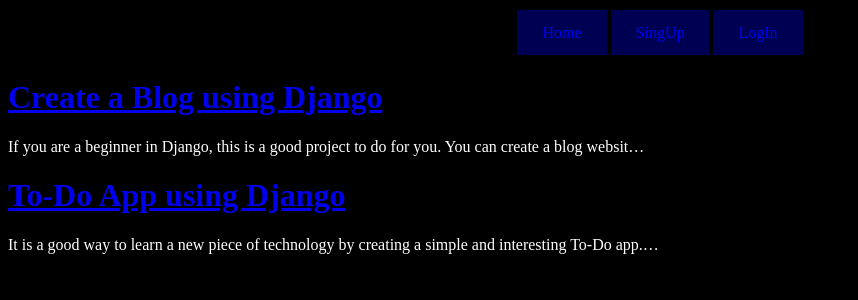
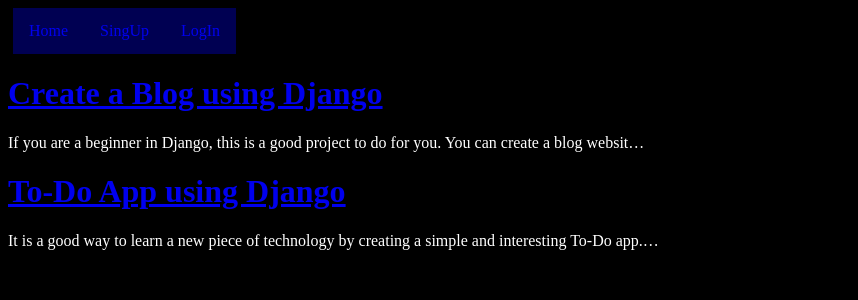
Before and after one commit to CheshireCat26/my_blog, a Django app: page /blog/ in a window 1280 px wide. Shown: the top 300 px of the page, without its empty margins (0-858 px from the left). Run offline with Django 4.2, Linux system fonts and the light colour scheme; data comes from the database, SQL or seed files in the repository.

Commit message:
some css changes

```diff
--- a/my_blog/blog/static/blog/blog_style.css
+++ b/my_blog/blog/static/blog/blog_style.css
@@ -32,27 +32,31 @@ p.error {
 }
 
 nav {
-    list-style-type: none;
-    text-align: center;
-    margin: 0;
-    padding: 0;
+    display: block;
 }
 
 nav ul {
-    display: inline-block;
+  list-style-type: none;
+  margin: 5px;
+  padding: 0;
+  overflow: hidden;
 }
 
 nav li {
-    display: inline-block;
+  float: left;
+}
+
+nav li a {
+  display: block;
+  text-align: center;
+  padding: 14px 16px;
+  text-decoration: none;
 }
 
 nav li a:link, a:visited{
     text-align: center;
     text-decoration: none;
-    padding: 14px 25px;
     background-color: rgba(0, 0, 255, 0.32);
-    width: 200px;
-    max-width: 50%;
 
 }
 
```
